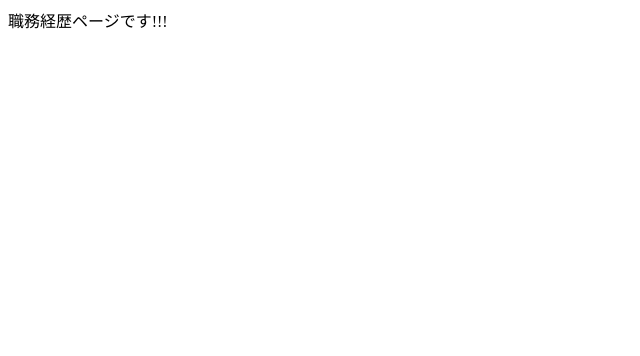
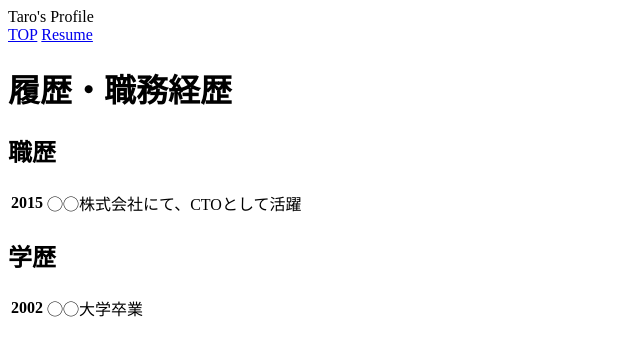
Before and after one commit to eizin6389/Django-Beginners-book, a Django app: page /resume/ in a window 1280 px wide. Shown: the top 356 px of the page, without its empty margins (0-640 px from the left). Run offline with Django 3.2, Linux system fonts and the light colour scheme.

Commit message:
テンプレートの継承元としてbase.htmlお作成

```diff
--- /dev/null
+++ b/Chapter1/helloworld.com/myprofile/templates/myprofile/base.html
@@ -0,0 +1,21 @@
+<!DOCTYPE html>
+<html lang="ja">
+<head>
+    <meta charset="UTF-8">
+    <meta name="viewport" content="width=device-width, initial-scale=1">
+    <title>{% block title %}{% endblock %}</title>
+</head>
+
+<body>
+
+<header>Taro's Profile</header>
+
+<nav>
+    <a href="/">TOP</a>
+    <a href="/resume">Resume</a>
+</nav>
+
+{% block content %}{% endblock %}
+
+</body>
+</html>
--- /dev/null
+++ b/Chapter1/helloworld.com/myprofile/templates/myprofile/resume.html
@@ -0,0 +1,26 @@
+{% extends 'myprofile/base.html' %}
+
+{% block title %}Taro's Profile - 職務経歴{% endblock %}
+
+{% block content %}
+
+    <h1>履歴・職務経歴</h1>
+
+    <h2>職歴</h2>
+    <table>
+        <tr>
+
+            <th>2015</th>
+            <td>◯◯株式会社にて、CTOとして活躍</td>
+        </tr>
+    </table>
+
+    <h2>学歴</h2>
+    <table>
+        <tr>
+
+            <th>2002</th>
+            <td>◯◯大学卒業</td>
+        </tr>
+    </table>
+{% endblock %}
--- a/Chapter1/helloworld.com/myprofile/views.py
+++ b/Chapter1/helloworld.com/myprofile/views.py
@@ -10,4 +10,4 @@ def top(request):
     return HttpResponse(html)
 
 def resume(request):
-    return HttpResponse('職務経歴ページです!!!')
+    return render(request,'myprofile/resume.html')
```
Also changed, not shown: Chapter1/helloworld.com/myprofile/templates/myprofile/top.html (+7 -16 lines).
